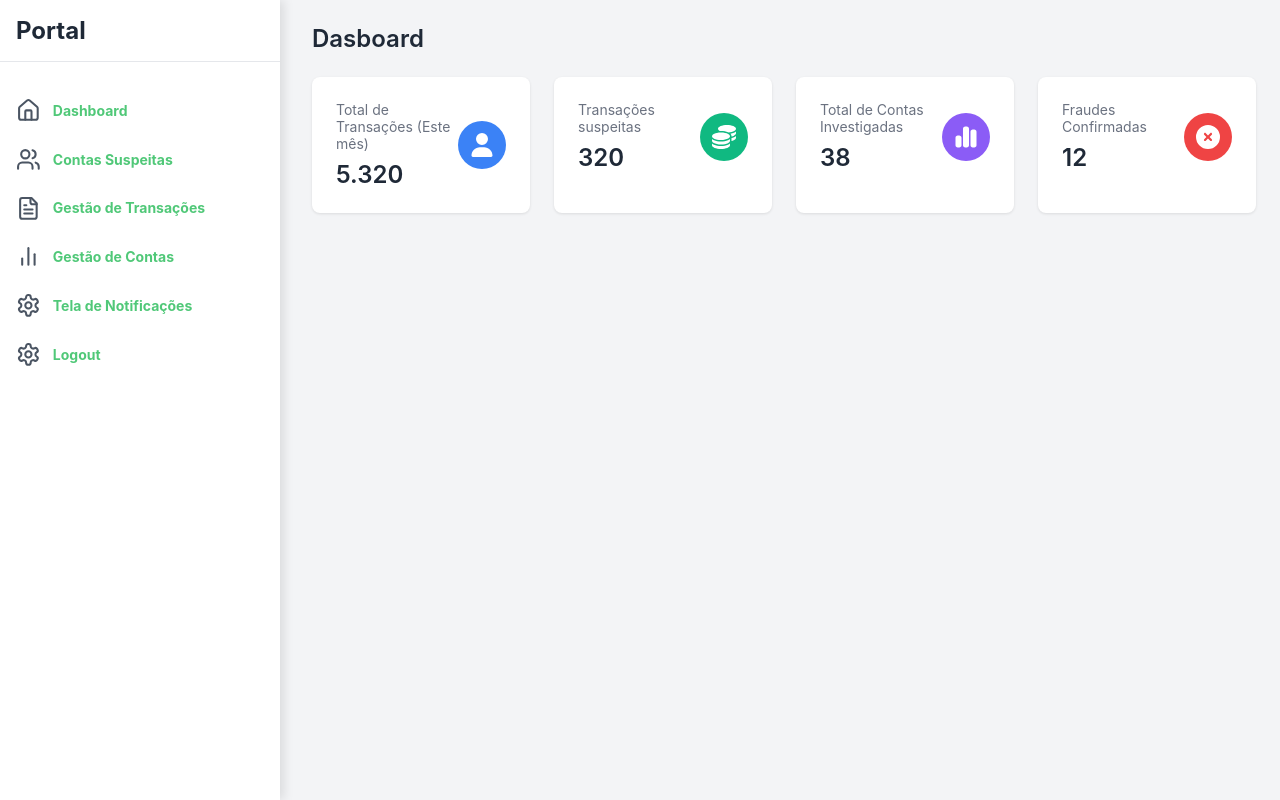
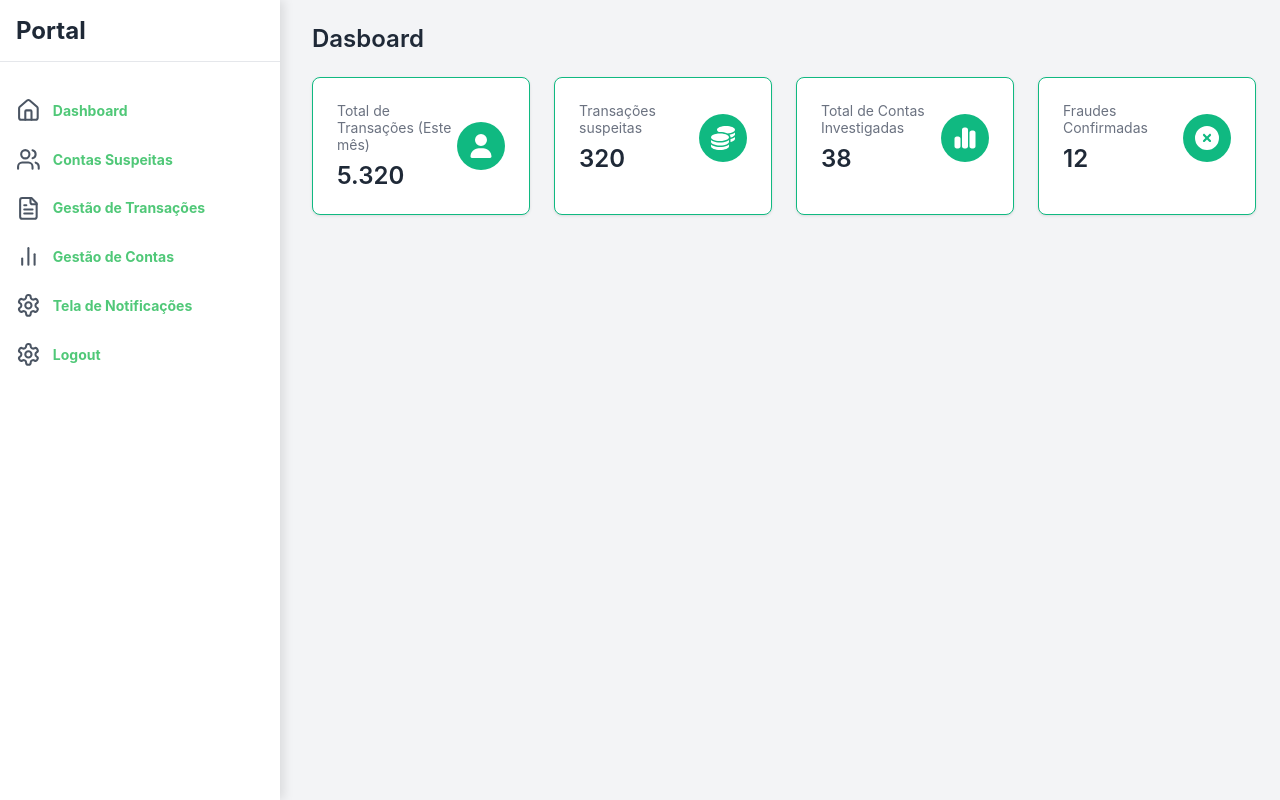
Before and after one commit to RusthenRonald2006/Portal-de-analise-em-anomalias-transacionais, a React (Create React App) app in the folder detec-anomalias/: page /portal in a window 1280 px wide. Built offline with nearby package versions, Linux system fonts and the light colour scheme; the HTML template or start-up script is replaced by a standard one.

Commit message:
atualizei cores dos icones

```diff
--- a/detec-anomalias/src/components/Pages/Dashboard.module.css
+++ b/detec-anomalias/src/components/Pages/Dashboard.module.css
@@ -15,6 +15,7 @@
     padding: 1.5rem;
     box-shadow: 0 1px 3px rgba(0, 0, 0, 0.1);
     transition: transform 0.2s;
+    border: 1px solid #10b981;
 }
 .card:hover {
     transform: scale(1.05);
@@ -45,10 +46,10 @@
     height: 1.5rem;
     color: white;
 }
-.iconBlue { background-color: #3b82f6; }
+.iconBlue { background-color: #10b981; }
 .iconGreen { background-color: #10b981; }
-.iconPurple { background-color: #8b5cf6; }
-.iconRed { background-color: #ef4444; }
+.iconPurple { background-color: #10b981; }
+.iconRed { background-color: #10b981; }
 
 
 
```
